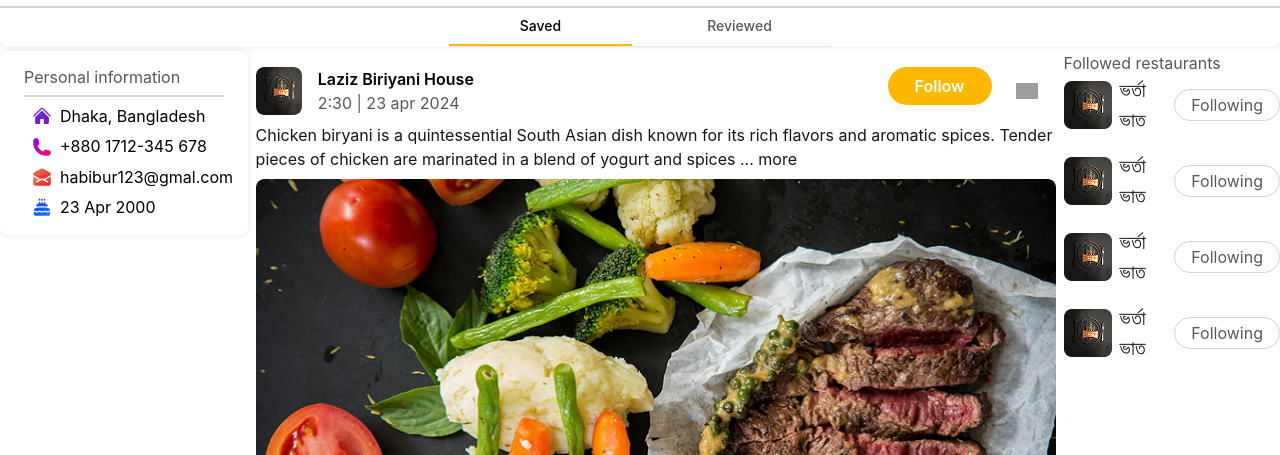
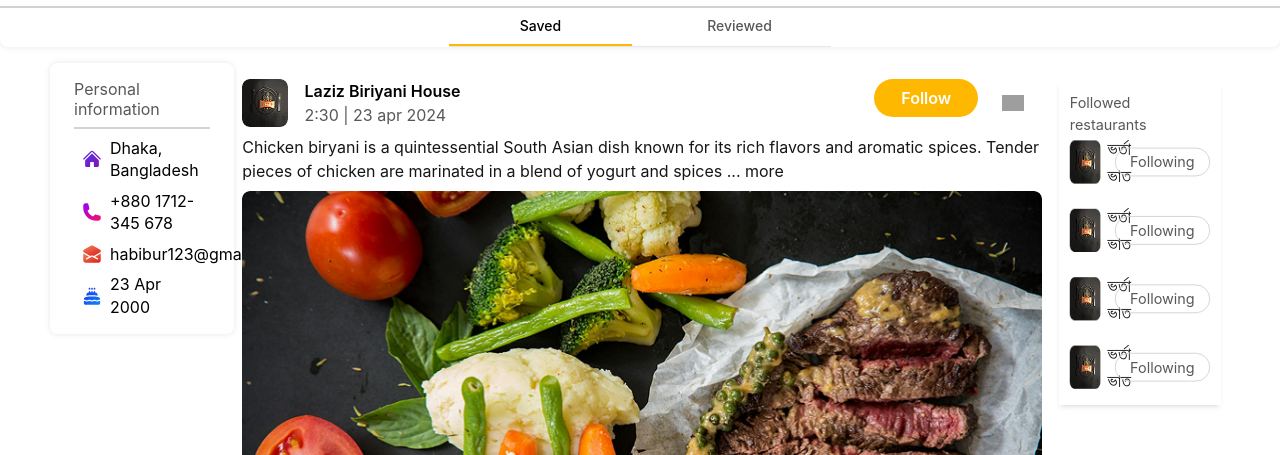
Before and after one commit to MehediHasanMridha/Fooderu_boys, a React (Vite) app: page / in a window 1280 px wide. Shown: the part 338-793 px from the top of the page. Built offline with nearby package versions, Linux system fonts and the light colour scheme; grey boxes are pictures that could not be loaded.

Commit message:
fixed another responsive issue

```diff
--- a/src/userProfile-page/UserProfile.jsx
+++ b/src/userProfile-page/UserProfile.jsx
@@ -20,7 +20,7 @@ const UserProfile = () => {
                 <ProfileTab />
             </div>
 
-            <div className="lg:flex justify-between 2xl:mt-4 2xl:px-[100px]">
+            <div className="lg:flex justify-between xl:mt-4 2xl:px-[100px] xl:px-[50px]">
                 <InfoPersonal />
                 <GeneralPost />
                 <RightDashboard />
--- a/src/userProfile-page/restraurant-following/RightDashboard.jsx
+++ b/src/userProfile-page/restraurant-following/RightDashboard.jsx
@@ -6,7 +6,7 @@ import Button from "../../ui/button/index";
 
 const RightDashboard = () => {
   return (
-    <div className="hidden xl:block 2xl:p-6 2xl:w-[412px] h-fit 2xl:flex 2xl:flex-col 2xl:gap-10 2xl:shadow-md">
+    <div className="hidden xl:block xl:scale-90 2xl:p-6 xl:p-3 2xl:w-[412px] h-fit flex flex-col 2xl:gap-10 xl:shadow-md">
       {/* Followed Restaurants */}
       <Title title="Followed restaurants" />
       <div className="space-y-4">
```
